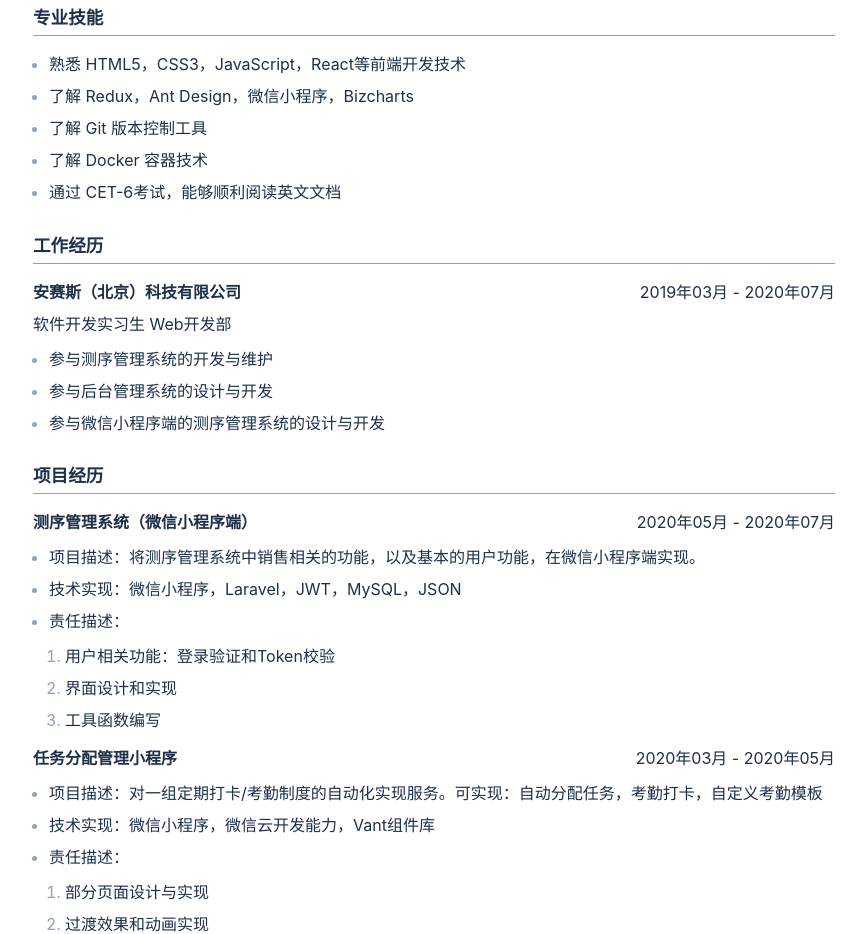
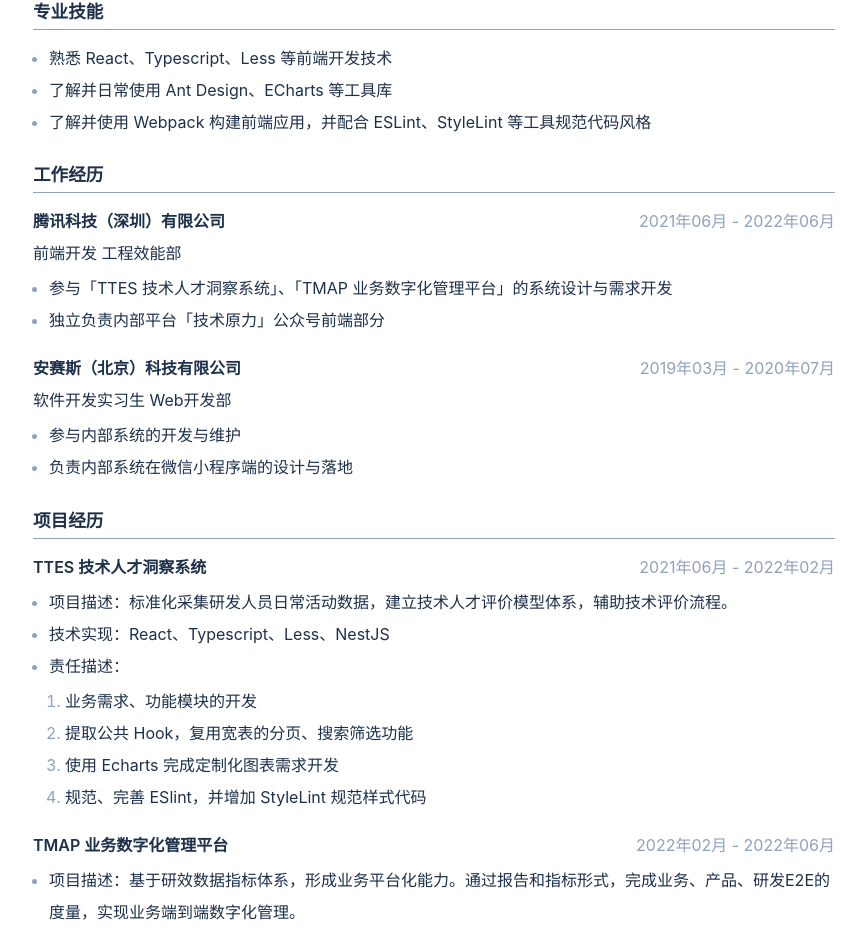
Before and after one commit to 1zumii/cv, a React app: page / in a window 1280 px wide. Shown: the part 354-1288 px from the top of the page, without its empty margins (206-1072 px from the left). Built offline with nearby package versions, Linux system fonts and the light colour scheme.

Commit message:
🌟 feat: 2022 夏天初稿

```diff
--- a/src/components/experience/style.less
+++ b/src/components/experience/style.less
@@ -1,12 +1,18 @@
 .experience {
   position: relative;
   line-height: 2rem;
+  margin-top: 1rem;
+
+  h4.section-title + & {
+    margin-top: 0;
+  }
 
   & > .experience-name {
     font-weight: 600;
   }
 
   & > .experience-duration {
+    color: var(--assist-color-txt-2);
     position: absolute;
     top: 0;
     right: 0;
--- a/src/info.ts
+++ b/src/info.ts
@@ -3,9 +3,9 @@
 export const info: Info = {
   name: '林雨钦',
   position: '前端开发',
-  phoneNumber: '15623958611',
+  phoneNumber: '19128451011',
   email: 'linyu_qin@163.com',
-  github: ['github.com/izumiiAoba/notebooks_cloud', 'https://github.com/izumiiAoba/notebooks_cloud'],
+  github: ['github 学习笔记', 'https://github.com/izumiiAoba/learning'],
 };
 
 export const education: Experience = {
@@ -14,58 +14,70 @@
   duration: '2017年09月 - 2021年06月',
   description: '软件工程 本科 计算机科学与技术学院',
   content: [
-    '3.5/5.0 专业前30%',
-    '相关课程：数据结构、数据库原理、计算机网络、Python语言程序设计',
+    '3.5 / 5.0 专业前30%',
+    '相关课程：数据结构、计算机网络、操作系统、编译原理',
   ],
 };
 
 export const skills: string[] = [
-  '熟悉 HTML5，CSS3，JavaScript，React等前端开发技术',
-  '了解 Redux，Ant Design，微信小程序，Bizcharts',
-  '了解 Git 版本控制工具',
-  '了解 Docker 容器技术',
-  '通过 CET-6考试，能够顺利阅读英文文档',
+  '熟悉 React、Typescript、Less 等前端开发技术',
+  '了解并日常使用 Ant Design、ECharts 等工具库',
+  '了解并使用 Webpack 构建前端应用，并配合 ESLint、StyleLint 等工具规范代码风格',
 ];
 
 export const internship: Experience = {
-  key: 'internship',
+  key: 'analysis',
   title: '安赛斯（北京）科技有限公司',
   duration: '2019年03月 - 2020年07月',
   description: '软件开发实习生 Web开发部',
   content: [
-    '参与测序管理系统的开发与维护',
-    '参与后台管理系统的设计与开发',
-    '参与微信小程序端的测序管理系统的设计与开发',
+    '参与内部系统的开发与维护',
+    '负责内部系统在微信小程序端的设计与落地',
+  ],
+};
+
+export const work: Experience = {
+  key: 'tx',
+  title: '腾讯科技（深圳）有限公司',
+  duration: '2021年06月 - 2022年06月',
+  description: '前端开发 工程效能部',
+  content: [
+    '参与「TTES 技术人才洞察系统」、「TMAP 业务数字化管理平台」的系统设计与需求开发',
+    '独立负责内部平台「技术原力」公众号前端部分',
   ],
 };
 
 export const projects: Experience[] = [
   {
-    key: 'sms',
-    title: '测序管理系统（微信小程序端）',
-    duration: '2020年05月 - 2020年07月',
+    key: 'ttes',
+    title: 'TTES 技术人才洞察系统',
+    duration: '2021年06月 - 2022年02月',
     content: [
-      '项目描述：将测序管理系统中销售相关的功能，以及基本的用户功能，在微信小程序端实现。',
-      '技术实现：微信小程序，Laravel，JWT，MySQL，JSON',
+      '项目描述：标准化采集研发人员日常活动数据，建立技术人才评价模型体系，辅助技术评价流程。',
+      '技术实现：React、Typescript、Less、NestJS',
       [
         '责任描述：',
-        '用户相关功能：登录验证和Token校验',
-        '界面设计和实现',
-        '工具函数编写',
+        '业务需求、功能模块的开发',
+        '提取公共 Hook，复用宽表的分页、搜索筛选功能',
+        '使用 Echarts 完成定制化图表需求开发',
+        '规范、完善 ESlint，并增加 StyleLint 规范样式代码',
       ],
     ],
   },
   {
-    key: 'wx-program',
-    title: '任务分配管理小程序',
-    duration: '2020年03月 - 2020年05月',
+    key: 'tmap',
+    title: 'TMAP 业务数字化管理平台',
+    duration: '2022年02月 - 2022年06月',
     content: [
-      '项目描述：对一组定期打卡/考勤制度的自动化实现服务。可实现：自动分配任务，考勤打卡，自定义考勤模板',
-      '技术实现：微信小程序，微信云开发能力，Vant组件库',
+      '项目描述：基于研效数据指标体系，形成业务平台化能力。通过报告和指标形式，完成业务、产品、研发E2E的度量，实现业务端到端数字化管理。',
+      '技术实现：React、Typescript、Less、NestJS',
       [
         '责任描述：',
-        '部分页面设计与实现',
-        '过渡效果和动画实现',
+        '业务需求、功能模块的开发',
+        '使用懒加载，开发、优化大数据量树形业务列表组件',
+        '负责富文本编辑器的技术选型，以及在项目的定制化实现',
+        '参与项目中事件中心的设计与开发，实现跨组件的数据通信',
+        '对协作开发同事的代码提交进行 Code Review',
       ],
     ],
   },
--- a/src/section/personal-profile/index.tsx
+++ b/src/section/personal-profile/index.tsx
@@ -4,13 +4,18 @@
 
 const PersonalProfile: FC = () => (
   <div className="personal-profile">
-    <h2 className="name" style={{ fontSize: '1.4rem' }}>{info.name}</h2>
+    <h2 className="name" style={{ fontSize: '1.4rem', marginBottom: 12 }}>{info.name}</h2>
+    <div className="position">{info.position}</div>
+    {/* {info.github && Array.isArray(info.github) && (
+      <div className="github">
+        <a target="_blank" href={info.github[1]} rel="noreferrer">{info.github[0]}</a>
+      </div>
+    )} */}
     <div className="contacts">
       <span>{info.phoneNumber}</span>
       <span style={{ color: 'var(--assist-color-txt-2)' }}>&nbsp;|&nbsp;</span>
       <span>{info.email}</span>
     </div>
-    <div className="github"><a target="_blank" href={info.github?.[1] ?? ''} rel="noreferrer">{info.github?.[0]}</a></div>
   </div>
 );
 
--- a/src/section/work-experience/index.tsx
+++ b/src/section/work-experience/index.tsx
@@ -1,11 +1,12 @@
 import { FC } from 'react';
 import Experience from '@src/components/experience';
 import SectionTitle from '@src/components/section-title';
-import { internship } from '@src/info';
+import { internship, work } from '@src/info';
 
 const WorkExperience: FC = () => (
   <div className="work-experience">
     <SectionTitle title="工作经历" />
+    <Experience info={work} />
     <Experience info={internship} />
   </div>
 );
```
